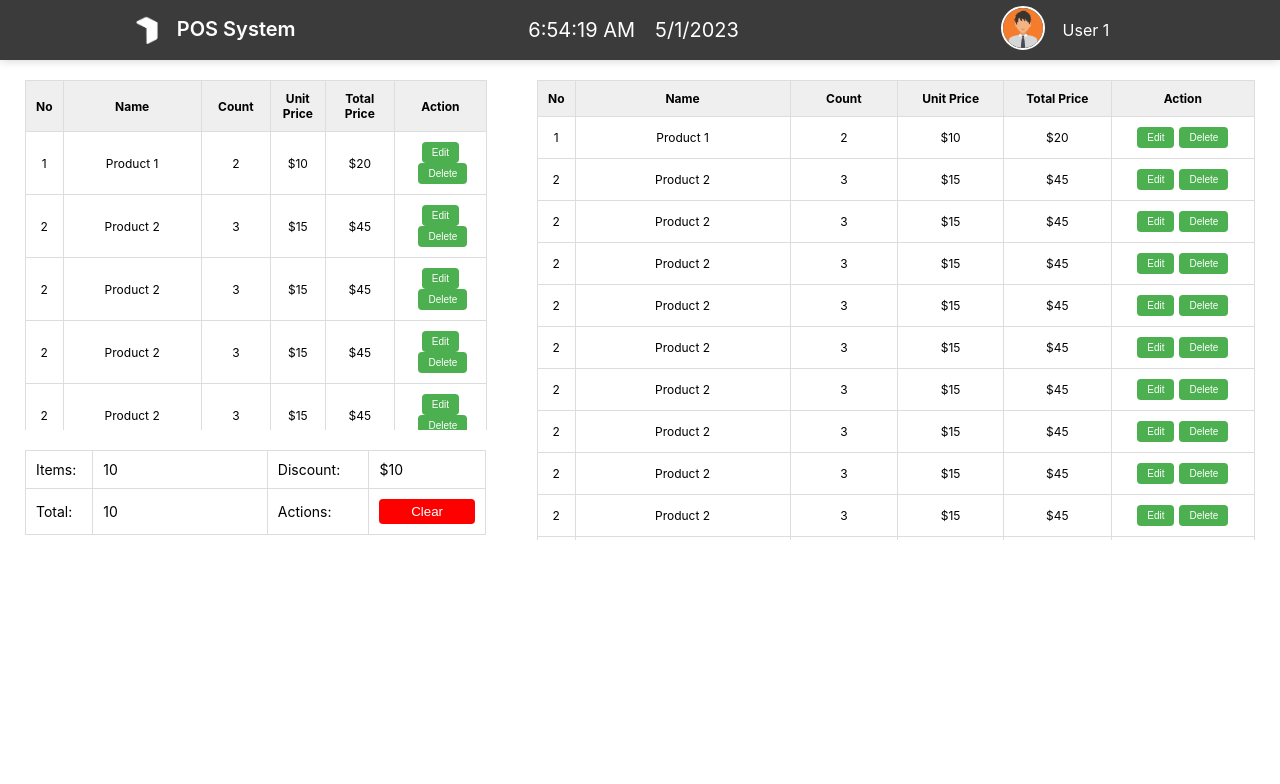
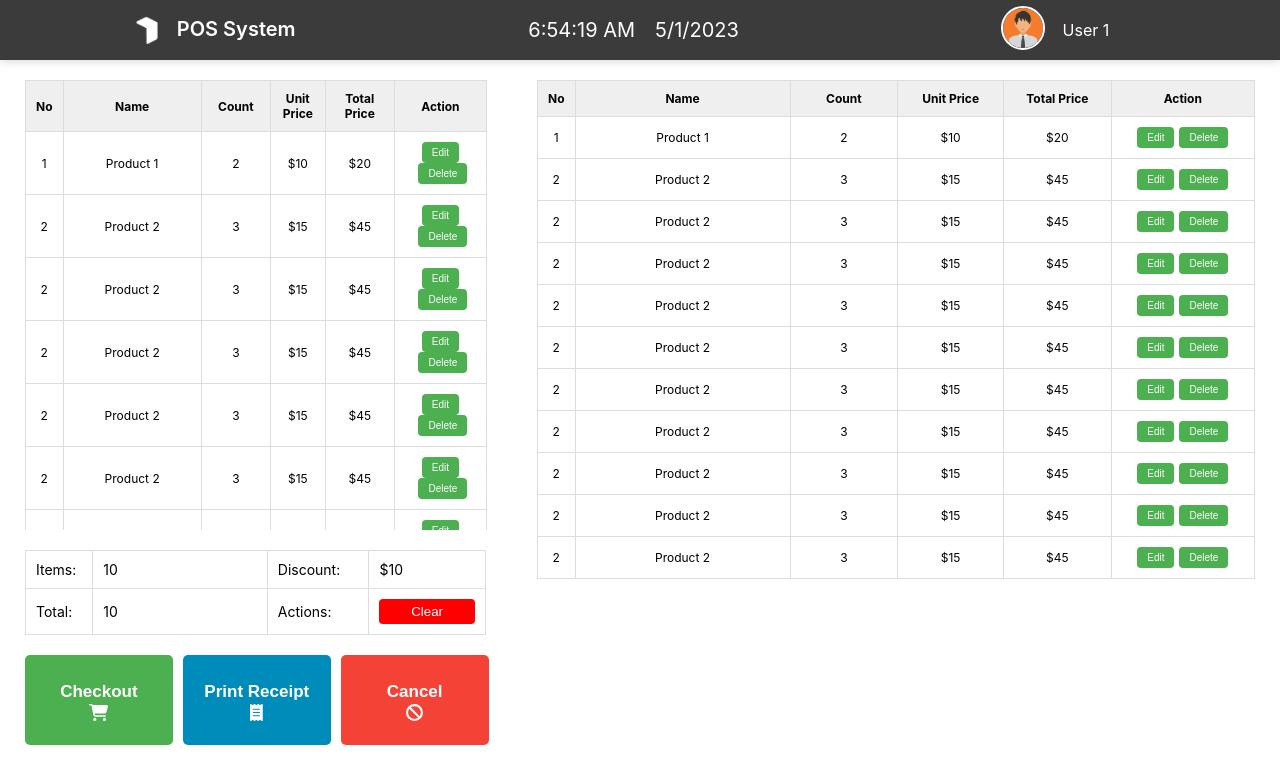
Before and after one commit to ProInventory/POS, a React (Create React App) app: page / in a window 1280 px wide. Shown: the top 784 px of the page. Built offline with nearby package versions, Linux system fonts and the light colour scheme.

Commit message:
initial design

```diff
--- a/package.json
+++ b/package.json
@@ -3,6 +3,10 @@
   "version": "0.1.0",
   "private": true,
   "dependencies": {
+    "@fortawesome/fontawesome-svg-core": "^6.4.0",
+    "@fortawesome/free-regular-svg-icons": "^6.4.0",
+    "@fortawesome/free-solid-svg-icons": "^6.4.0",
+    "@fortawesome/react-fontawesome": "^0.2.0",
     "@testing-library/jest-dom": "^5.16.5",
     "@testing-library/react": "^13.4.0",
     "@testing-library/user-event": "^13.5.0",
--- /dev/null
+++ b/src/components/actions.jsx
@@ -0,0 +1,32 @@
+import React from "react";
+import { FontAwesomeIcon } from "@fortawesome/react-fontawesome";
+
+import "./styles/actions.css";
+import {
+	faBan,
+	faCartShopping,
+	faReceipt,
+} from "@fortawesome/free-solid-svg-icons";
+
+const Actions = () => {
+	return (
+		<React.Fragment>
+			<div className="actions">
+				<button className="actions-button actions-checkout">
+					Checkout
+					<FontAwesomeIcon icon={faCartShopping} />
+				</button>
+				<button className="actions-button actions-print">
+					Print Receipt
+					<FontAwesomeIcon icon={faReceipt} />
+				</button>
+				<button className="actions-button actions-cancel">
+					Cancel
+					<FontAwesomeIcon icon={faBan} />
+				</button>
+			</div>
+		</React.Fragment>
+	);
+};
+
+export default Actions;
--- a/src/components/dashboard.jsx
+++ b/src/components/dashboard.jsx
@@ -3,6 +3,7 @@ import React from "react";
 import Navbar from "./common/navbar";
 import Cart from "./cart";
 import CartStatus from "./cartStatus";
+import Actions from "./actions";
 
 import "./styles/dashboard.css";
 
@@ -34,6 +35,12 @@ const Dashboard = () => {
 							</div>
 						</div>
 					</div>
+
+					<div className="homepage-content-second-line">
+						<div className="homepage-content-actions">
+							<Actions />
+						</div>
+					</div>
 				</div>
 			</div>
 		</React.Fragment>
--- /dev/null
+++ b/src/components/styles/actions.css
@@ -0,0 +1,40 @@
+.actions {
+	display: flex;
+	justify-content: space-between;
+	width: 100%;
+}
+
+.actions-button {
+	height: 90px;
+	width: 150px;
+	font-size: 16px;
+	font-weight: bold;
+	border: none;
+	border-radius: 5px;
+	cursor: pointer;
+	margin-right: 10px;
+}
+
+.actions-checkout,
+.actions-print,
+.actions-cancel {
+	display: flex;
+	flex-direction: column;
+	justify-content: center;
+	align-items: center;
+	font-size: 17px;
+	line-height: 25px;
+	color: white;
+}
+
+.actions-checkout {
+	background-color: #4caf50;
+}
+
+.actions-print {
+	background-color: #008cba;
+}
+
+.actions-cancel {
+	background-color: #f44336;
+}
--- a/src/components/styles/dashboard.css
+++ b/src/components/styles/dashboard.css
@@ -14,7 +14,6 @@
 	padding-top: 60px;
 	display: flex;
 	flex-direction: column;
-	width: 100%;
 }
 
 .homepage-content-first-line {
@@ -24,12 +23,12 @@
 
 .homepage-content-cart {
 	flex-basis: 40%;
-	height: 400px;
+	height: 100%;
 }
 
 .homepage-content-inventoty {
 	flex-basis: 60%;
-	height: 460px;
+	height: 100%;
 	overflow: auto;
 }
 
@@ -41,7 +40,7 @@
 }
 
 .homepage-content-cart-container {
-	height: 350px;
+	height: 450px;
 	overflow: auto;
 }
 
@@ -49,3 +48,15 @@
 	width: 90%;
 	padding-top: 20px;
 }
+
+.homepage-content-second-line {
+	display: flex;
+	padding-top: 20px;
+}
+
+.homepage-content-actions {
+	padding-left: 25px;
+	padding-right: 25px;
+	width: 37%;
+	padding-bottom: 20px;
+}
```
Also changed, not shown: 1 other file (tests, documents, lock files or other folders).
